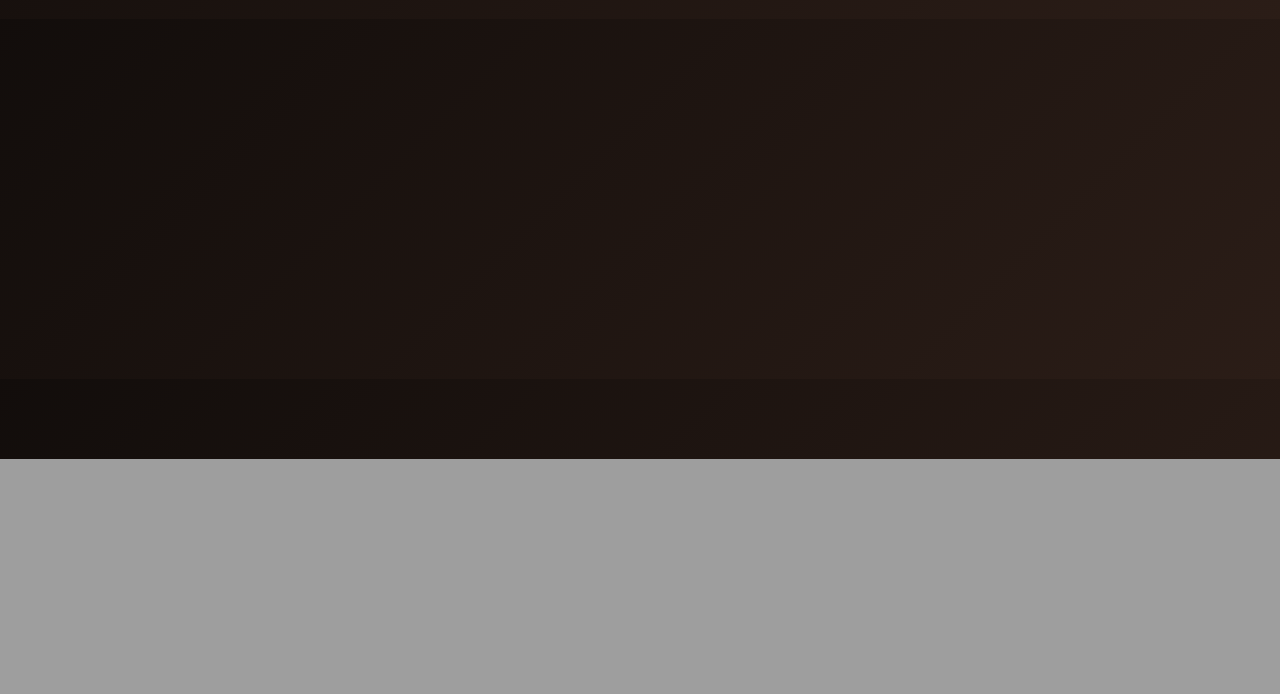
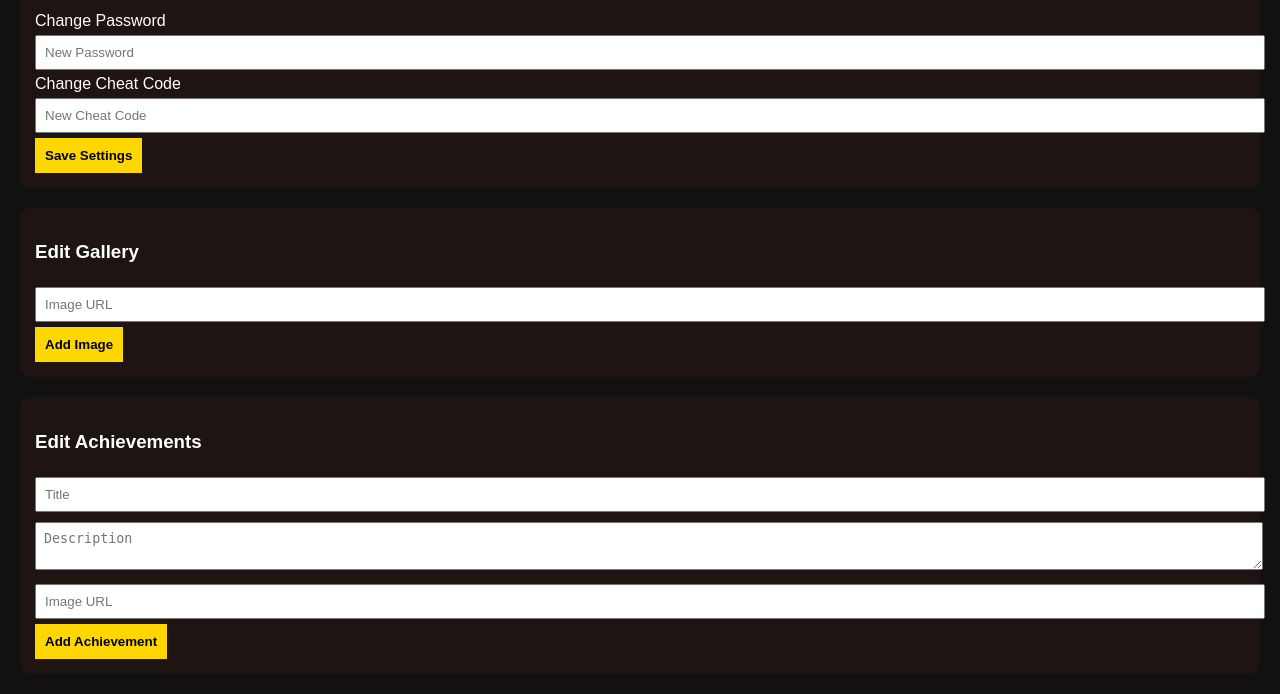
Before and after one commit to Romil2499/FABA-COFFEE, a Python web app: template templates/admin.html in a window 1280 px wide. Shown: the part 341-1035 px from the top of the page. Before the commit the page ends 800 px from the top, so only its background shows below. Run offline with Jinja, Linux system fonts and the light colour scheme; the template is opened without the code that fills it, so the values that code supplies are empty.

Commit message:
Update admin.html

```diff
--- a/templates/admin.html
+++ b/templates/admin.html
@@ -2,64 +2,54 @@
 <html lang="en">
 <head>
 <meta charset="UTF-8">
-<meta name="viewport" content="width=device-width, initial-scale=1.0">
-<title>Faba Coffee | Gallery</title>
+<title>Admin Panel - Faba Coffee</title>
 
 <style>
 body{
     margin:0;
-    font-family:Arial, sans-serif;
-    background:linear-gradient(135deg,#120d0b,#2b1d17);
+    font-family:Arial;
+    background:#111;
     color:white;
 }
 
 header{
-    width:100%;
+    padding:15px;
+    background:#000;
     display:flex;
-    justify-content:center;
-    position:fixed;
-    top:0;
-    background:rgba(0,0,0,0.5);
-    backdrop-filter:blur(10px);
-    z-index:100;
+    justify-content:space-between;
+    align-items:center;
 }
 
-.navbar{
-    list-style:none;
-    display:flex;
-    gap:20px;
-    padding:15px;
-}
-
-.navbar a{
-    text-decoration:none;
-    color:#f5d6b4;
+button{
+    padding:10px;
+    background:gold;
+    border:none;
+    cursor:pointer;
     font-weight:bold;
 }
 
-main{
-    padding-top:100px;
+.container{
+    padding:20px;
+    display:grid;
+    gap:20px;
 }
 
-.gallery{
-    display:grid;
-    grid-template-columns:repeat(auto-fit,minmax(220px,1fr));
-    gap:15px;
-    padding:20px;
-    max-width:1200px;
-    margin:auto;
+.box{
+    background:#1e1411;
+    padding:15px;
+    border-radius:10px;
 }
 
-.gallery img{
+input, textarea{
     width:100%;
-    height:220px;
-    object-fit:cover;
-    border-radius:12px;
-    transition:0.3s;
+    padding:8px;
+    margin:5px 0;
 }
 
-.gallery img:hover{
-    transform:scale(1.05);
+img{
+    width:100px;
+    margin:5px;
+    border-radius:5px;
 }
 </style>
 </head>
@@ -67,50 +57,155 @@ main{
 <body>
 
 <header>
-<nav>
-<ul class="navbar">
-<li><a href="/">Home</a></li>
-<li><a href="/history.html">History</a></li>
-<li><a href="/achievements.html">Achievements</a></li>
-<li><a href="/gallery.html">Gallery</a></li>
-</ul>
-</nav>
+<h2>ADMIN DASHBOARD</h2>
+<button onclick="logout()">Logout</button>
 </header>
 
-<main>
+<div class="container">
+    <div class="box">
+        <h3>Recovery Code</h3>
 
-<div class="gallery" id="gallery">
+        <button onclick="generateRecovery()">Generate Recovery Code</button>
 
-<img src="images/pop up.jpg">
-<img src="images/san rafael.jpg">
-<img src="images/burgos.jpg">
+        <p id="recoveryResult"></p>
+    </div>
+<!-- SETTINGS -->
+<div class="box">
+    <h3>Admin Settings</h3>
+
+    <label>Change Password</label>
+    <input id="newPass" placeholder="New Password">
+
+    <label>Change Cheat Code</label>
+    <input id="newCheat" placeholder="New Cheat Code">
+
+    <button onclick="saveSettings()">Save Settings</button>
+</div>
+
+<!-- GALLERY -->
+<div class="box">
+<h3>Edit Gallery</h3>
+<input id="galleryInput" placeholder="Image URL">
+<button onclick="addGallery()">Add Image</button>
+<div id="galleryPreview"></div>
+</div>
+
+<!-- ACHIEVEMENTS -->
+<div class="box">
+<h3>Edit Achievements</h3>
+<input id="title" placeholder="Title">
+<textarea id="desc" placeholder="Description"></textarea>
+<input id="img" placeholder="Image URL">
+<button onclick="addAchievement()">Add Achievement</button>
+<div id="achievementsPreview"></div>
+</div>
 
 </div>
 
-</main>
-
 <script>
 
-let gallery =
-JSON.parse(localStorage.getItem("gallery")) || [];
+let gallery = JSON.parse(localStorage.getItem("gallery")) || [];
+let achievements = JSON.parse(localStorage.getItem("achievements")) || [];
 
-function renderGallery(){
+/* ======================
+   GALLERY
+====================== */
+function addGallery(){
+    let img = document.getElementById("galleryInput").value;
+    gallery.push(img);
+    localStorage.setItem("gallery", JSON.stringify(gallery));
+    render();
+}
 
-let html = `
-<img src="images/pop up.jpg">
-<img src="images/san rafael.jpg">
-<img src="images/burgos.jpg">
-`;
+/* ======================
+   ACHIEVEMENTS
+====================== */
+function addAchievement(){
+    let item = {
+        title: document.getElementById("title").value,
+        desc: document.getElementById("desc").value,
+        img: document.getElementById("img").value
+    };
 
-gallery.forEach(img=>{
-html += `<img src="${img}">`;
+    achievements.push(item);
+    localStorage.setItem("achievements", JSON.stringify(achievements));
+    render();
+}
+
+/* ======================
+   RENDER
+====================== */
+function render(){
+
+document.getElementById("galleryPreview").innerHTML =
+gallery.map(img => `<img src="${img}">`).join("");
+
+document.getElementById("achievementsPreview").innerHTML =
+achievements.map(a => `
+    <div style="margin-top:10px;">
+        <b>${a.title}</b>
+        <p>${a.desc}</p>
+        <img src="${a.img}">
+    </div>
+`).join("");
+
+}
+
+/* ======================
+   LOGOUT
+====================== */
+function logout(){
+    window.location.href = "/";
+}
+
+/* ======================
+   FLASK SETTINGS LOAD
+====================== */
+async function loadSettings(){
+    const res = await fetch("/get-settings");
+    const data = await res.json();
+
+    document.getElementById("newPass").value = data.password;
+    document.getElementById("newCheat").value = data.cheat_code;
+}
+
+/* ======================
+   SAVE SETTINGS TO FLASK
+====================== */
+async function saveSettings(){
+
+const password = document.getElementById("newPass").value;
+const cheat_code = document.getElementById("newCheat").value;
+
+const res = await fetch("/save-settings",{
+    method:"POST",
+    headers:{ "Content-Type":"application/json" },
+    body:JSON.stringify({ password, cheat_code })
 });
 
-document.getElementById("gallery").innerHTML = html;
+const result = await res.json();
+
+if(result.success){
+    alert("✅ Settings Saved!");
+}
 }
 
-renderGallery();
+/* INIT */
+render();
+loadSettings();
+async function generateRecovery(){
 
+const res = await fetch("/generate-recovery", {
+    method: "POST"
+});
+
+const data = await res.json();
+
+if(data.success){
+    document.getElementById("recoveryResult").innerHTML =
+    "🔑 Recovery Code: " + data.code;
+}
+}
 </script>
 
 </body>
```
